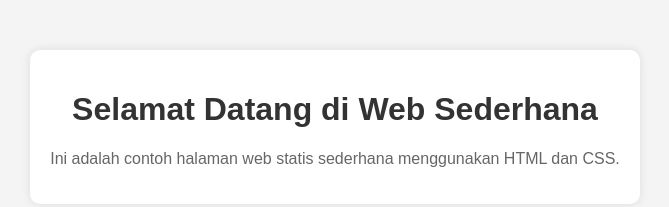
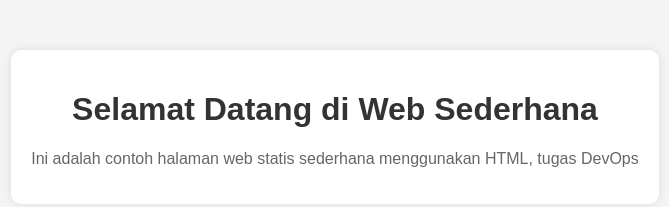
Before and after one commit to pujosn/web-html, a plain HTML site: page index.html in a window 1280 px wide. Shown: the whole page, without its empty margins (305-974 px from the left). Drawn offline with Linux system fonts and the light colour scheme.

Commit message:
update html

```diff
--- a/index.html
+++ b/index.html
@@ -29,7 +29,7 @@
 <body>
     <div class="container">
         <h1>Selamat Datang di Web Sederhana</h1>
-        <p>Ini adalah contoh halaman web statis sederhana menggunakan HTML dan CSS.</p>
+        <p>Ini adalah contoh halaman web statis sederhana menggunakan HTML, tugas DevOps</p>
     </div>
 </body>
 </html>
```
Also changed, not shown: 2 other files.
